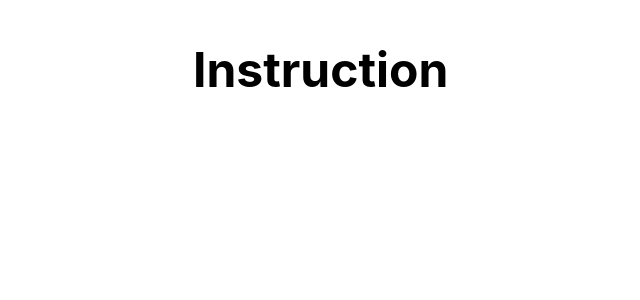
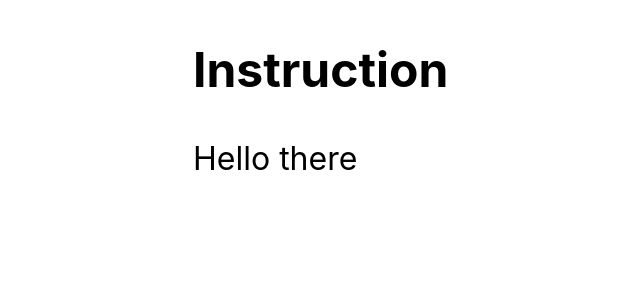
Before and after one commit to jackpark-dev/no-bs-ts, a React (Create React App) app in the folder ts-basics/series-1/episode-20/: page / in a window 1280 px wide. Shown: the top 300 px of the page, without its empty margins (47-687 px from the left). Built offline with nearby package versions, Linux system fonts and the light colour scheme.

Commit message:
#20 - Typescript/React - Setup and Properties
- Adding children

```diff
--- a/ts-basics/series-1/episode-20/src/App.tsx
+++ b/ts-basics/series-1/episode-20/src/App.tsx
@@ -1,12 +1,17 @@
 import React from 'react';
 import './App.css';
 
-const Heading = (props: { title?: string }) => <h2>{props.title}</h2>;
+const Heading = ({ title }: { title?: string }) => <h2>{title}</h2>;
+
+const Box = ({ children }: { children: React.ReactNode }) => {
+  return <div>{children}</div>;
+};
 
 function App() {
   return (
     <div>
       <Heading title="Instruction" />
+      <Box>Hello there</Box>
     </div>
   );
 }
```
Also changed, not shown: 1 other file (tests, documents, lock files or other folders).
